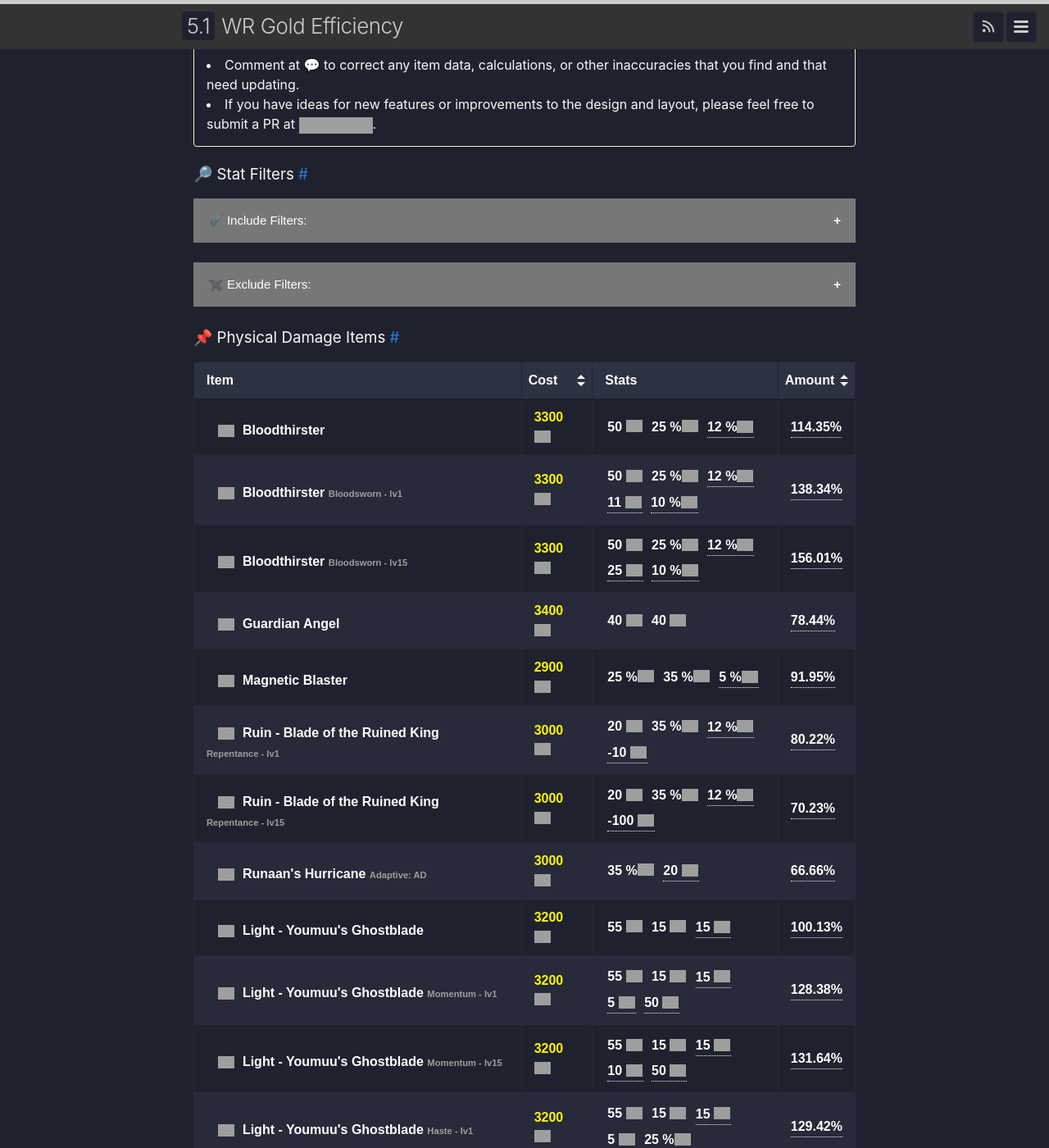
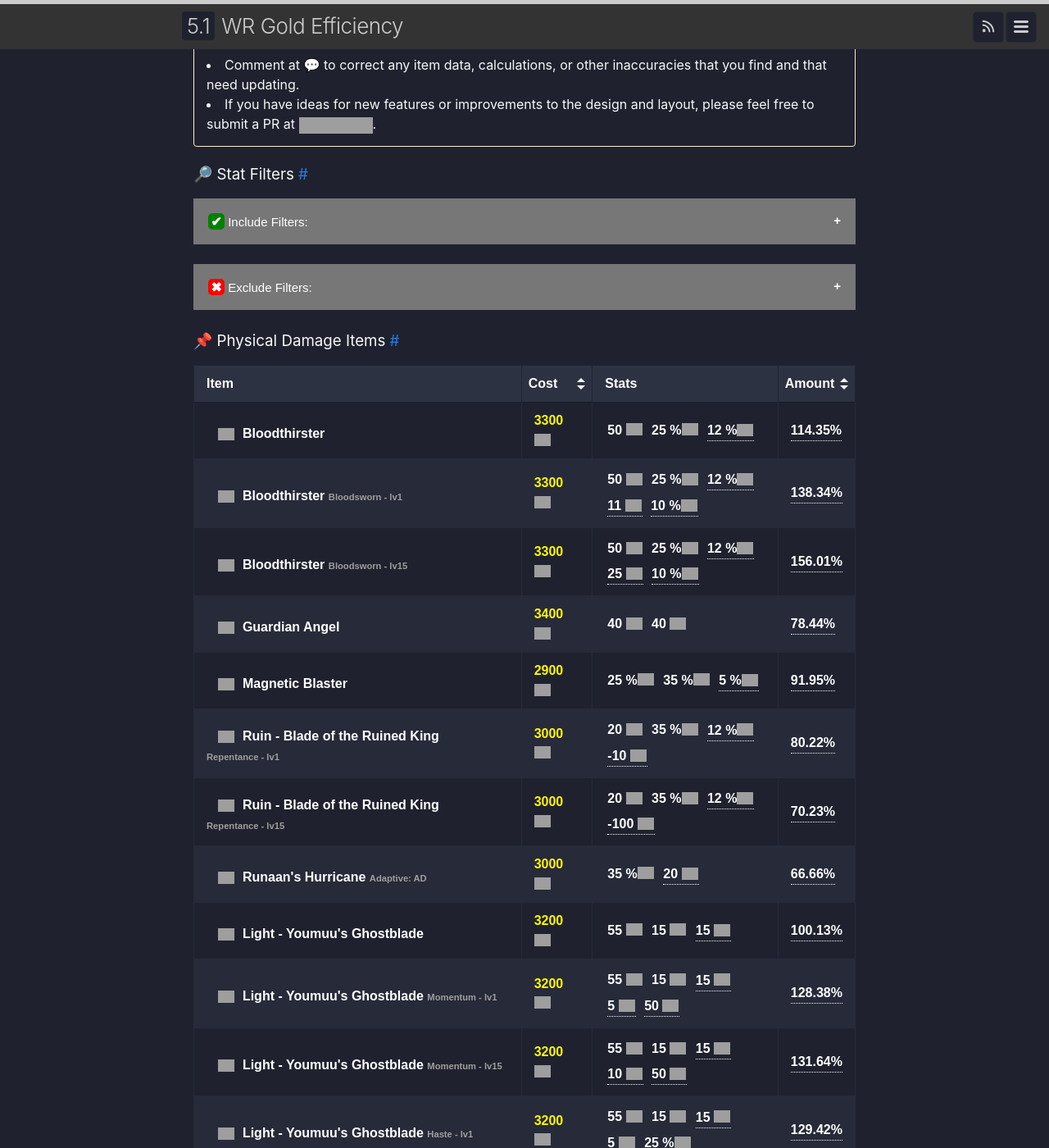
Before and after one commit to changchiyou/wildrift-gold-efficiency, a Jekyll site: the page built from _pages/5_1.md, in a window 1280 px wide and 1400 px high, scrolled down 320 px, cut to the strip 0-1400 px from the top of the window. Shown: the whole strip at 82% size. Built offline with Jekyll 4.4.1, drawn with Linux system fonts in a browser that asks for light colours; a script that is not in the unit is left out; comment, search, counter and statistics services are not loaded; grey boxes are pictures that could not be loaded.

Commit message:
enhance: change the icon in front of the text of filters https://github.com/changchiyou/wildrift-gold-efficiency/issues/21
to make readability better

```diff
--- a/_includes/filter.html
+++ b/_includes/filter.html
@@ -3,7 +3,7 @@
     <button id="clear-all" style="display:none;" class="clear-all-button">Clear All</button>
 </h3>
 
-<button class="collapsible" id="include-filters">✔️ Include Filters: <span id="included-icons"></span></button>
+<button class="collapsible" id="include-filters"><div class="checkmark"></div> Include Filters: <span id="included-icons"></span></button>
 <div class="item-filter-wrap">
     {% assign stats = site.data.[include.stats] %}
 
@@ -37,7 +37,7 @@
     {% endfor %}
 </div>
 <br>
-<button class="collapsible" id="exclude-filters">✖️ Exclude Filters: <span id="excluded-icons"></span></button>
+<button class="collapsible" id="exclude-filters"><div class="crossmark"></div> Exclude Filters: <span id="excluded-icons"></span></button>
 <div class="item-filter-wrap">
     {% assign stats = site.data.[include.stats] %}
 
--- a/_sass/filter.scss
+++ b/_sass/filter.scss
@@ -144,3 +144,40 @@
     background-color: #555;
     border-color: #777;
 }
+
+.checkmark, .crossmark {
+  display: inline-block;
+  width: 20px;
+  height: 20px;
+  border-radius: 5px; /* 圓角 */
+  display: inline-flex;
+  align-items: center;
+  justify-content: center;
+  color: white;
+  font-weight: bold;
+  font-size: 16px;
+}
+
+@media screen and (max-width: 480px) {
+  .checkmark, .crossmark {
+    width: 15px;
+    height: 15px;
+    font-size: 12px;
+  }
+}
+
+.checkmark {
+  background-color: green;
+}
+
+.checkmark::before {
+  content: '✔';
+}
+
+.crossmark {
+  background-color: red;
+}
+
+.crossmark::before {
+  content: '✖';
+}
```
